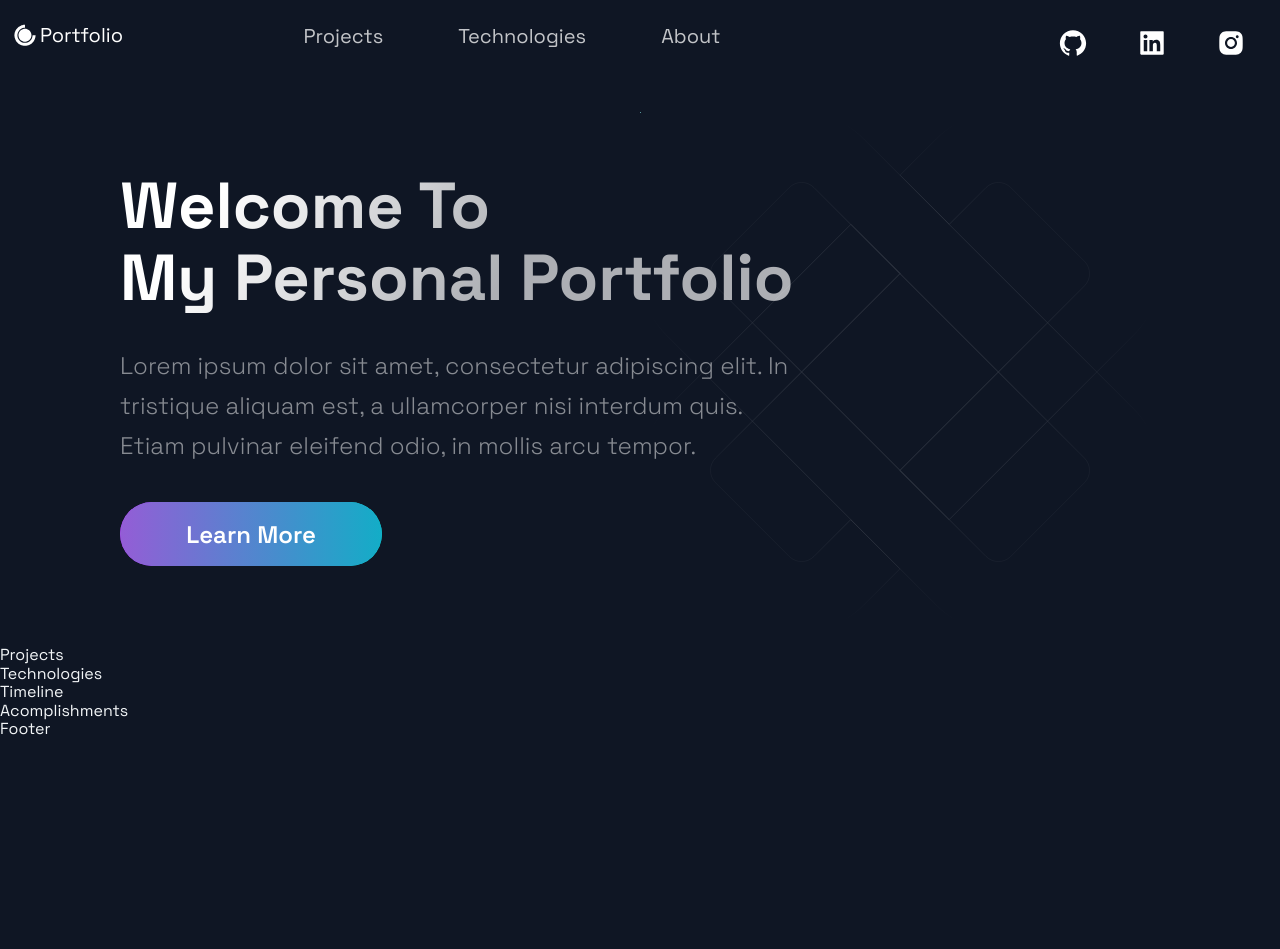
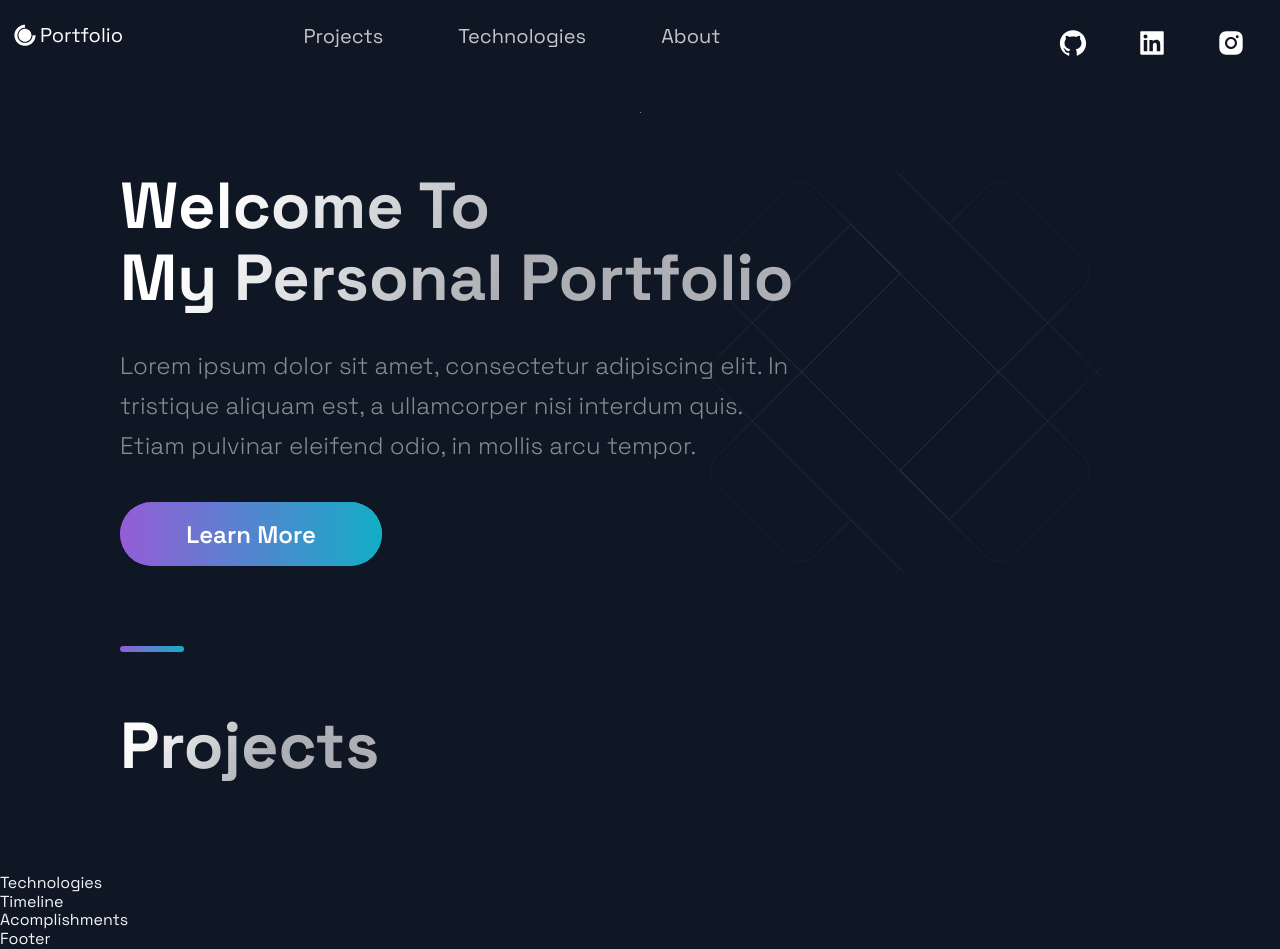
Before and after one commit to dkimd5/portfolioApp, a Next.js app: page / in a window 1280 px wide. Before the commit the page ends 800 px from the top, so only its background shows below. Built offline with nearby package versions, Linux system fonts and the light colour scheme.

Commit message:
section, title and gridContainer added

```diff
--- a/src/components/Projects/Projects.js
+++ b/src/components/Projects/Projects.js
@@ -5,9 +5,13 @@
 import { projects } from '../../constants/constants';
 
 const Projects = () => (
-  <div>
-    Projects
-  </div>
+  <Section nopadding id="projects">
+    <SectionDivider />
+    <SectionTitle main>Projects</SectionTitle>
+    <GridContainer>
+
+    </GridContainer>
+  </Section>
 );
 
 export default Projects;
```
